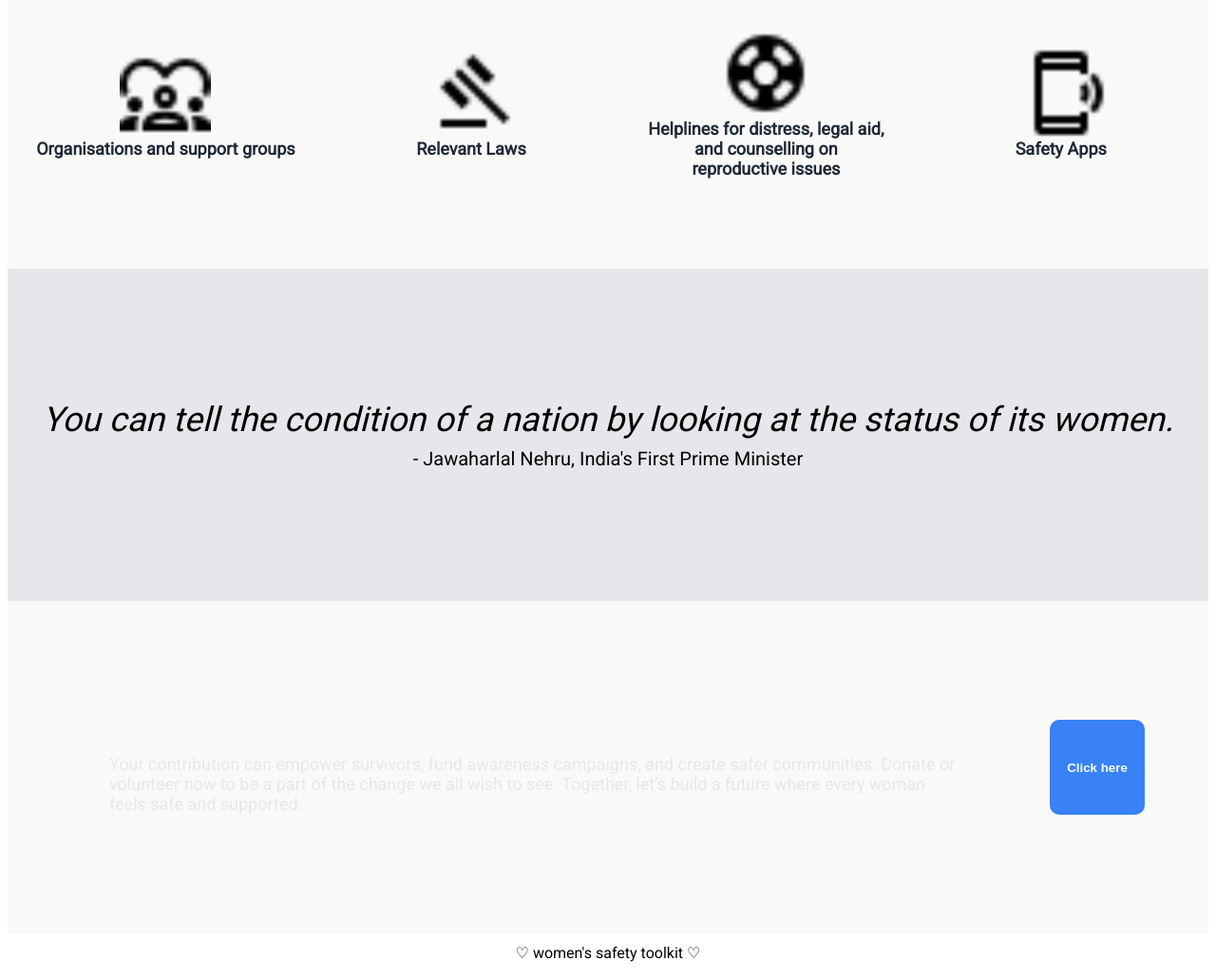
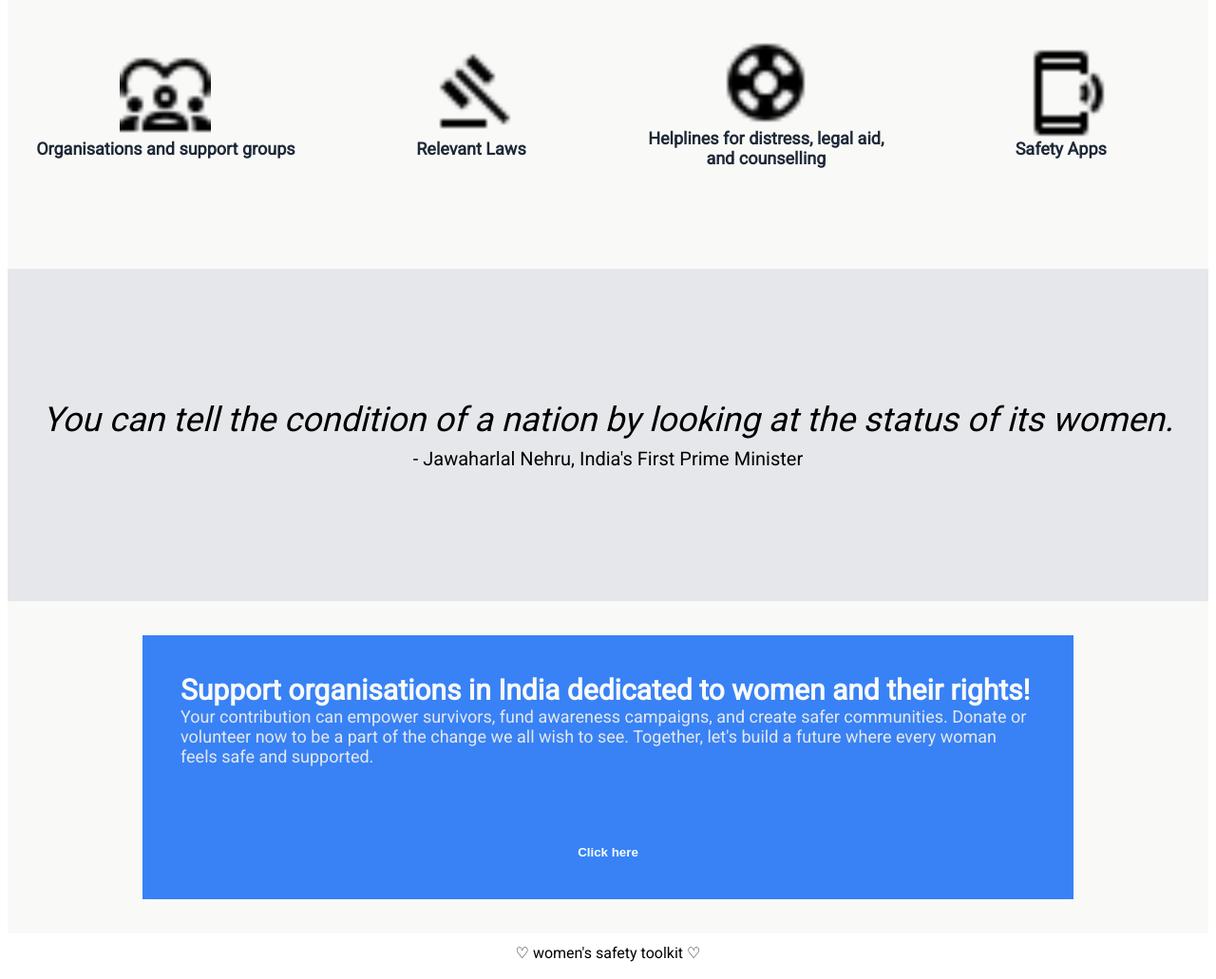
Before and after one commit to coderamen0/safety-toolkit, a plain HTML site: page index.html in a window 1280 px wide. Shown: the part 480-1511 px from the top of the page at 95% size. Drawn offline with Linux system fonts and the light colour scheme.

Commit message:
Add dialogue-box container for call to action section

```diff
--- a/index.html
+++ b/index.html
@@ -46,7 +46,7 @@
 
         <a href = "http://www.ncw.nic.in/helplines" target="_blank">
             <img src="images/helplines.png" alt="lifebuoys">
-            <div class="desc">Helplines for distress, legal aid, and counselling on reproductive issues</div>
+            <div class="desc">Helplines for distress, legal aid, and counselling</div>
         </a>
 
         <a href = "https://www.cashify.in/womens-day-top-safety-apps" target="_blank">
@@ -60,18 +60,20 @@
         <div class = "text">You can tell the condition of a nation by looking at the status of its women.</div>
         <div class = "author"> - Jawaharlal Nehru, India's First Prime Minister</div>
     </div>
-    <div class = "action">
-        <div class = "container">
-            <div class = "title">Support organisations in India dedicated to women and their rights!</div>
-            <div class = "info">
-                Your contribution can empower survivors, fund awareness campaigns, and create safer communities. Donate or volunteer now to be a part of the change we all wish to see.
-                Together, let's build a future where every woman feels safe and supported.
+    <div class="action">
+        <div class="dialogue-box">
+            <div class="container">
+                <div class="title">Support organisations in India dedicated to women and their rights!</div>
+                <div class="info">
+                    Your contribution can empower survivors, fund awareness campaigns, and create safer communities. Donate or volunteer now to be a part of the change we all wish to see.
+                    Together, let's build a future where every woman feels safe and supported.
+                </div>
             </div>
-        </div>
-        <div class = "actionButton">
-            <a href = "https://csrbox.org/Impact/description/Article_full_Here-Are-5-NGOs-Empowering-Indian-Women-To-Fight-For-Their-Rights_51" target="_blank">
-            <button>Click here</button>
-            </a>
+            <div class="actionButton">
+                <a href="https://csrbox.org/Impact/description/Article_full_Here-Are-5-NGOs-Empowering-Indian-Women-To-Fight-For-Their-Rights_51" target="_blank">
+                    <button>Click here</button>
+                </a>
+            </div>
         </div>
     </div>
 
```
